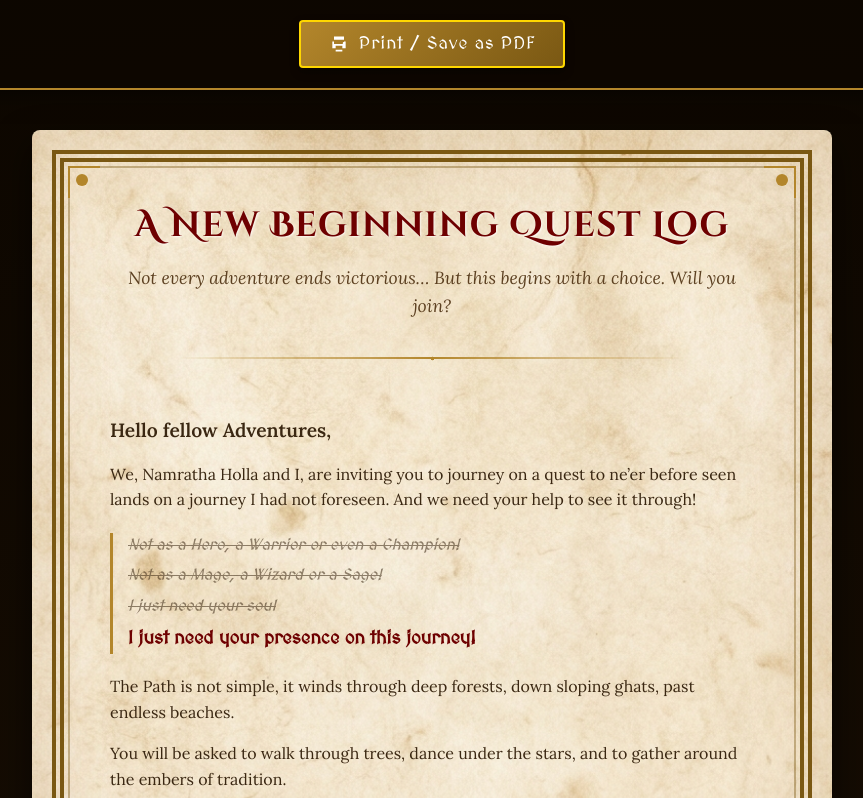
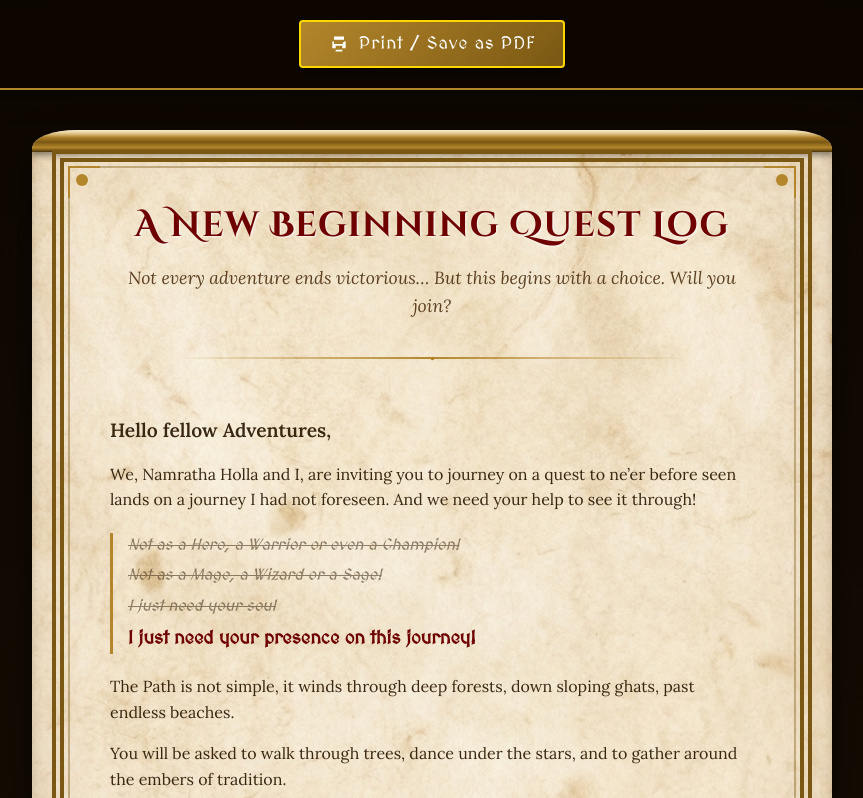
Before and after one commit to ShdwKnght333/Nasha, a website: page index.html in a window 1280 px wide. Shown: the top 798 px of the page, without its empty margins (208-1071 px from the left). Drawn offline with Linux system fonts and the light colour scheme.

Commit message:
Updating styles

```diff
--- a/style.css
+++ b/style.css
@@ -84,17 +84,49 @@ body {
   background-image: url('parchment_bg.png');
   background-size: cover;
   background-position: center;
-  border-radius: 8px;
+  border-radius: 45px 45px 45px 45px / 18px 18px 18px 18px;
   position: relative;
   width: 100%;
   max-width: 800px;
   min-height: 1050px; /* Golden Ratio aspect */
+  --scroll-rod-size: 22px;
   box-shadow:
     0 15px 35px rgba(0, 0, 0, 0.6),
-    inset 0 0 100px rgba(139, 90, 43, 0.15);
+    inset 0 0 100px rgba(139, 90, 43, 0.15),
+    inset 0 14px 18px -12px rgba(58, 39, 18, 0.55),
+    inset 0 -14px 18px -12px rgba(58, 39, 18, 0.55);
   display: flex;
   flex-direction: column;
   overflow: hidden;
+}
+
+/* Scroll rod caps - simulate the parchment being rolled around a rod at the top & bottom */
+.page::before,
+.page::after {
+  content: '';
+  position: absolute;
+  left: 0;
+  right: 0;
+  height: var(--scroll-rod-size);
+  background:
+    linear-gradient(to bottom, rgba(255, 255, 255, 0.55) 0%, transparent 35%),
+    linear-gradient(180deg, #f4d78a 0%, #b3862b 30%, #7a5813 55%, #b3862b 80%, #4a3308 100%);
+  z-index: 0;
+  pointer-events: none;
+  -webkit-print-color-adjust: exact;
+  print-color-adjust: exact;
+}
+
+.page::before {
+  top: 0;
+  border-radius: 45px 45px 0 0 / 18px 18px 0 0;
+  box-shadow: 0 3px 6px rgba(0, 0, 0, 0.4);
+}
+
+.page::after {
+  bottom: 0;
+  border-radius: 0 0 45px 45px / 0 0 18px 18px;
+  box-shadow: 0 -3px 6px rgba(0, 0, 0, 0.4);
 }
 
 /* Decorative Border system */
@@ -105,6 +137,7 @@ body {
   display: flex;
   flex-direction: column;
   position: relative;
+  z-index: 1;
 }
 
 .decorative-border-inner {
@@ -619,7 +652,13 @@ body {
   }
 
   .save-date-wrapper {
-    display: none !important;
+    display: block !important;
+  }
+
+  .save-date-button {
+    -webkit-print-color-adjust: exact !important;
+    print-color-adjust: exact !important;
+    box-shadow: none !important;
   }
 
   /* Hide UI elements */
@@ -664,6 +703,12 @@ body {
     print-color-adjust: exact !important;
     background-color: #f7ebd3 !important;
     background-image: url('parchment_bg.png') !important;
+  }
+
+  .page::before,
+  .page::after {
+    --scroll-rod-size: 8px;
+    border-radius: 0 !important;
   }
 
   .page:first-child {
```
